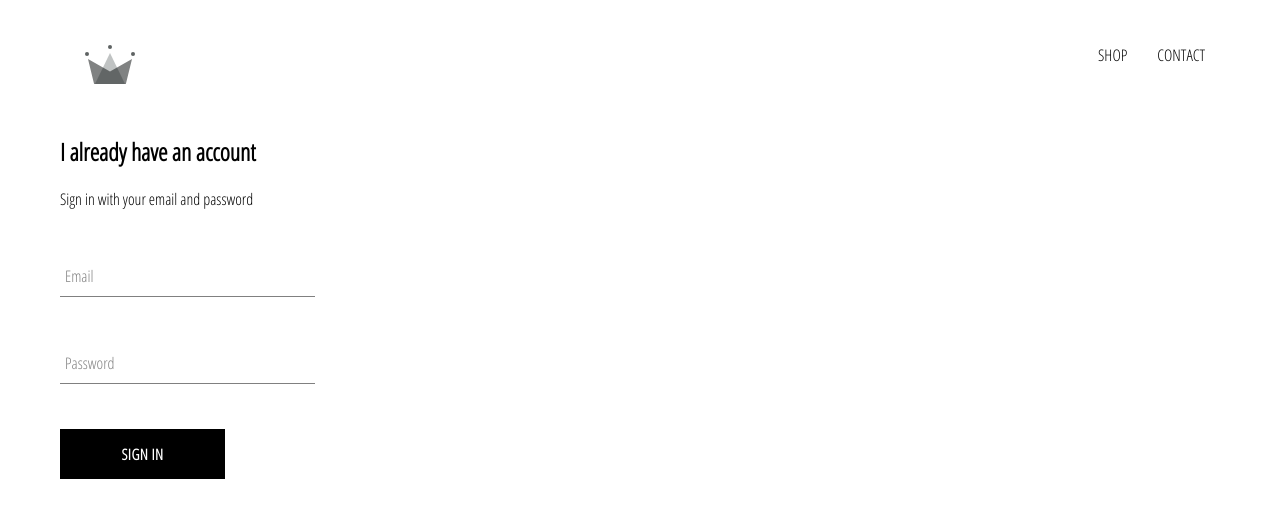
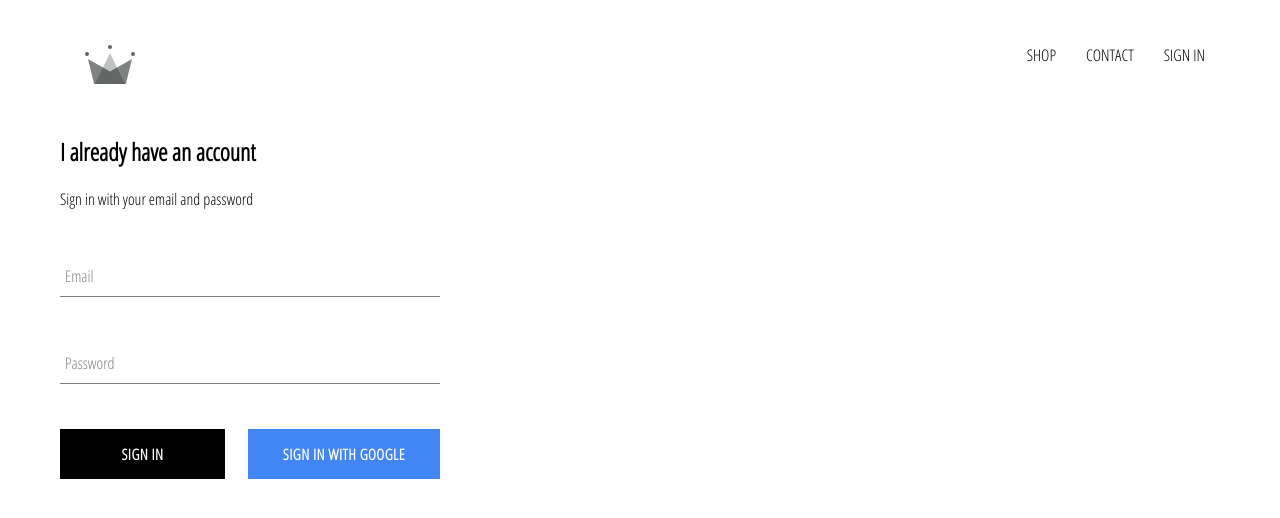
Before and after one commit to bastienmdev/crwn-clothing, a React (Create React App) app: page /signin in a window 1280 px wide. Shown: the top 518 px of the page. Built offline with nearby package versions, Linux system fonts and the light colour scheme; no server answers.

Commit message:
integrated firebase into application, created signin page with sign in component and sign in with google

```diff
--- a/package.json
+++ b/package.json
@@ -6,6 +6,7 @@
     "@testing-library/jest-dom": "^5.11.4",
     "@testing-library/react": "^11.1.0",
     "@testing-library/user-event": "^12.1.10",
+    "firebase": "^8.6.8",
     "node-sass": "^6.0.0",
     "react": "^17.0.2",
     "react-dom": "^17.0.2",
--- a/src/App.css
+++ b/src/App.css
@@ -7,3 +7,7 @@
     text-decoration: none;
     color: black;
 }
+
+* {
+    box-sizing: border-box;
+}
--- a/src/App.js
+++ b/src/App.js
@@ -7,6 +7,7 @@
 import ShopPage from './pages/shop/shop.component';
 import SignInAndSignUpPage from './pages/sign-in-and-sign-up/sign-in-and-sign-up.component';
 import Header from './components/header/header.component';
+import { auth } from './firebase/firebase.utils';
 
 
 const HatsPage = (props) => {
@@ -20,10 +21,33 @@
   );
 };
 
-function App(props) {
+class App extends React.Component {
+  constructor() {
+    super();
+
+    this.state = {
+      currentUser: null
+    }
+  }
+
+  unsubscribeFromAuth = null;
+
+  componentDidMount() {
+    this.unsubscribeFromAuth = auth.onAuthStateChanged( user => {
+      this.setState({ currentUser: user});
+
+      console.log(user)
+    })
+  }
+
+  componentWillUnmount() {
+    this.unsubscribeFromAuth();
+  }
+
+  render(){
     return (
       <div>
-      <Header />
+        <Header currentUser={this.state.currentUser}/>
         <Switch>
           <Route exact path="/" component={HomePage} />
           <Route path='/shop' component={ShopPage} />
@@ -32,5 +56,6 @@
       </div>
     )
   }
+}
 
 export default App;
--- a/src/components/custom-button/custom-button.component.jsx
+++ b/src/components/custom-button/custom-button.component.jsx
@@ -2,8 +2,8 @@
 
 import './custom-button.styles.scss';
 
-const CustomButton = ({ children, ...otherProps}) => (
-    <button className='custom-button' {...otherProps}>
+const CustomButton = ({ children, isGoogleSignIn, ...otherProps}) => (
+    <button className={`${isGoogleSignIn ? 'google-sign-in' : ''} custom-button`} {...otherProps}>
         { children }
     </button>
 )
--- a/src/components/custom-button/custom-button.styles.scss
+++ b/src/components/custom-button/custom-button.styles.scss
@@ -19,4 +19,14 @@
         color: black;
         border: 1px solid black;
     }
+
+    &.google-sign-in {
+        background-color: #4285f4;
+        color: white;
+
+        &:hover {
+            background-color: #3578e8;
+            border: none;
+        }
+    }
 }
--- a/src/components/header/header.component.jsx
+++ b/src/components/header/header.component.jsx
@@ -1,12 +1,14 @@
 import React from 'react';
 import { Link } from 'react-router-dom';
+
+import { auth } from '../../firebase/firebase.utils';
 
 import { ReactComponent as Logo } from '../../assets/crown.svg';
 
 import './header.styles.scss';
 
 
-const Header = () => (
+const Header = ({currentUser}) => (
     <div className='header'>
         <Link to='/' className='logo-container'>
             <Logo className='logo'/>
@@ -18,6 +20,12 @@
             <Link className='option' to='/shop'>
                 CONTACT
             </Link>
+            {
+                currentUser ?
+                <div className='option' onClick={() => auth.signOut()}>SIGN OUT</div>
+                :
+                <Link className='option' to='/signin'>SIGN IN</Link>
+            }
         </div>
     </div>
 )
--- a/src/components/header/header.styles.scss
+++ b/src/components/header/header.styles.scss
@@ -20,6 +20,7 @@
 
         .option {
         padding: 10px 15px;
+        cursor: pointer;
         }
     }
 }
--- a/src/components/sign-in/sign-in.component.jsx
+++ b/src/components/sign-in/sign-in.component.jsx
@@ -3,6 +3,8 @@
 import FormInput from '../form-input/form-input.component';
 
 import CustomButton from '../custom-button/custom-button.component';
+
+import { signInWithGoogle } from '../../firebase/firebase.utils';
 
 import './sign-in.styles.scss';
 
@@ -53,10 +55,10 @@
                         handleChange={this.handleChange}
                         label='Password'
                         required />
-
-                    <CustomButton type='submit'>
-                        Sign In
-                    </CustomButton>
+                    <div className='buttons'>
+                        <CustomButton type='submit'>Sign In</CustomButton>
+                        <CustomButton onClick={signInWithGoogle} isGoogleSignIn>Sign in with Google</CustomButton>
+                    </div>
                 </form>
             </div>
         )
--- a/src/components/sign-in/sign-in.styles.scss
+++ b/src/components/sign-in/sign-in.styles.scss
@@ -1,5 +1,5 @@
 .sign-in {
-    width: 30vh;
+    width: 380px;
     display: flex;
     flex-direction: column;
 
@@ -7,3 +7,8 @@
         margin: 10px 0;
     }
 }
+
+.buttons {
+    display: flex;
+    justify-content: space-between;
+}
--- /dev/null
+++ b/src/firebase/firebase.utils.js
@@ -0,0 +1,23 @@
+import firebase from 'firebase/app';
+import 'firebase/firestore';
+import 'firebase/auth';
+
+const config = {
+    apiKey: "AIzaSyA88EADPXgGC4nv2bNA9Vfetr8fVErlR0c",
+    authDomain: "crwn-db-da36f.firebaseapp.com",
+    projectId: "crwn-db-da36f",
+    storageBucket: "crwn-db-da36f.appspot.com",
+    messagingSenderId: "971823164337",
+    appId: "1:971823164337:web:6f873a9d69248995f5eb90",
+    measurementId: "G-LJ2NFHXSJW"
+};
+
+firebase.initializeApp(config);
+
+export const auth = firebase.auth();
+export const firestore = firebase.firestore();
+
+const provider = new firebase.auth.GoogleAuthProvider();
+provider.setCustomParameters({ prompt: 'select_account'});
+
+export const signInWithGoogle = () => auth.signInWithPopup(provider);
```
Also changed, not shown: 1 other file (tests, documents, lock files or other folders). Lines whose indentation alone changed are shown as unchanged.
